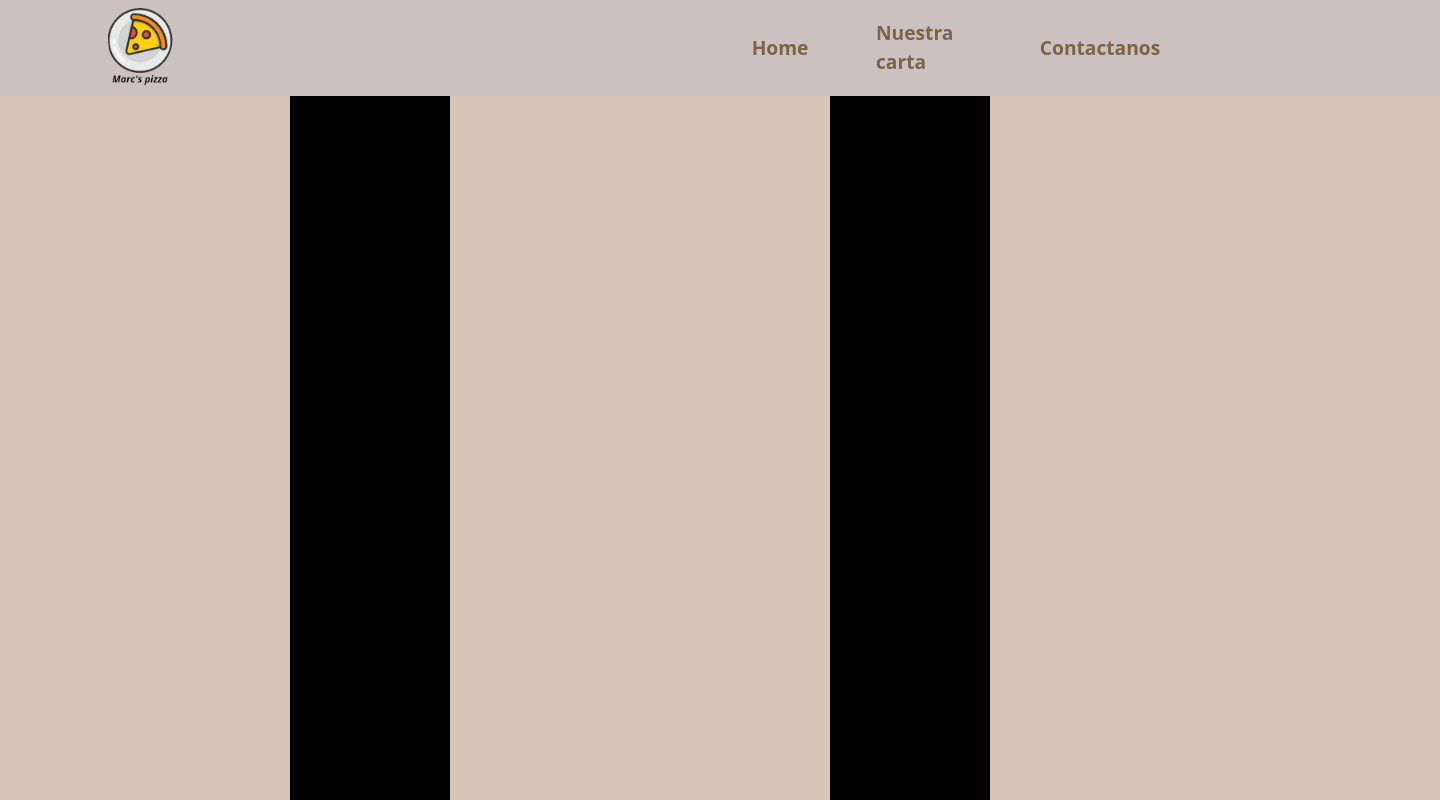
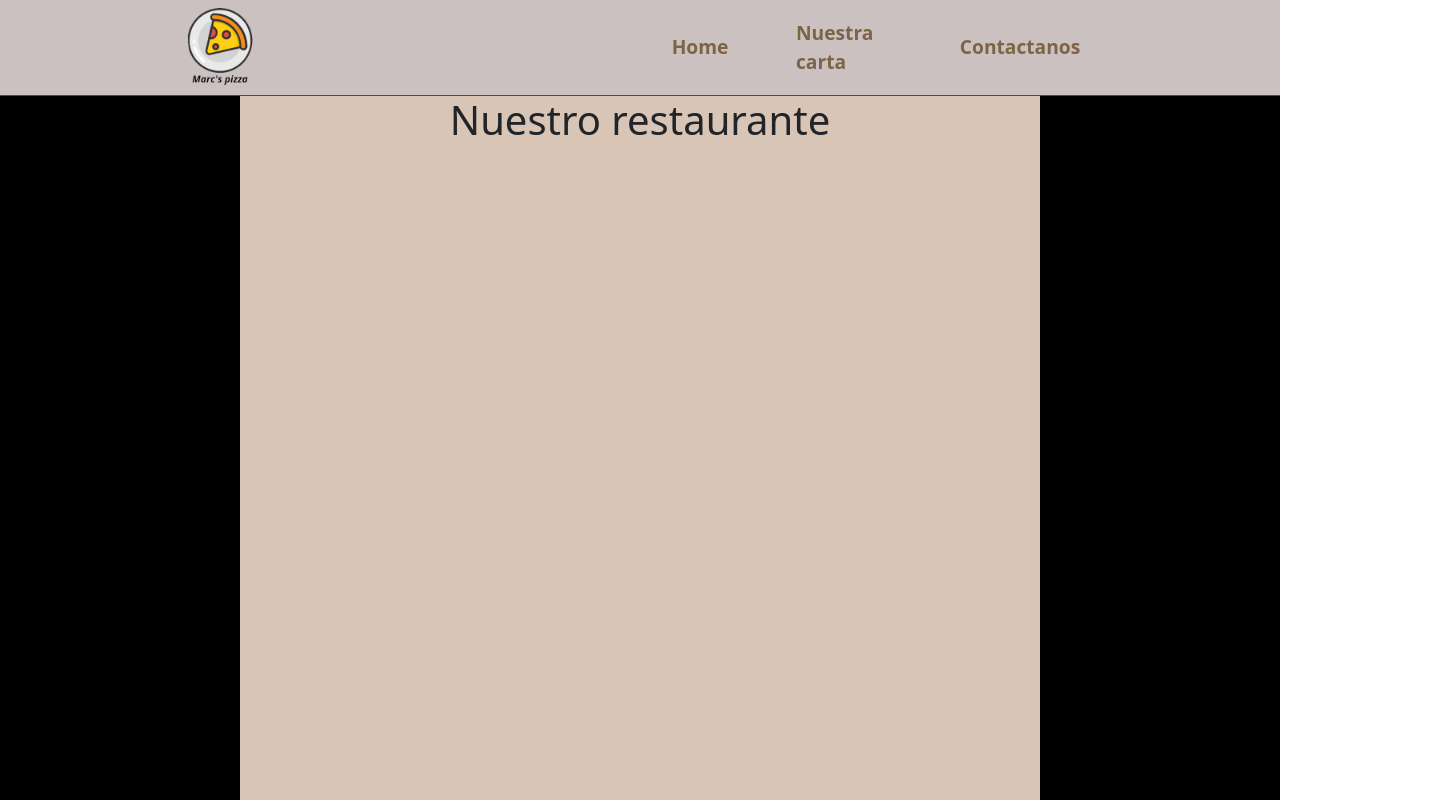
Before and after one commit to marcormun/Proyecto-2, a website: page index.html in a window 1280 px wide. Shown: the top 800 px of the page, 1440 px wide, since content can reach past the window. Drawn offline with nearby package versions, Linux system fonts and the light colour scheme.

Commit message:
Width pagina principal arreglado, comienzo del cuerpo de la página

```diff
--- a/css/styles.css
+++ b/css/styles.css
@@ -1,9 +1,11 @@
-body{
-    height: 100vh;
+.contenedorGeneral{
+    height: 200vh;
+    width: 100%;
+    position: relative;
     display: flex;
+    flex-direction: column;
     margin: 0;
     align-items: flex-start;
-    justify-content: center;
     background-color: rgb(172, 152, 152);
 }
 .link a:link {
@@ -11,12 +13,13 @@ body{
 }
 .barraNavegacion{
     display: flex;
-    width: 100em;
+    width: 100%;
     flex-direction: row;
     height: 6em;
     background-color: rgb(204, 193, 193);
     align-items: center;
     justify-content: space-around;
+    border-bottom: 1px rgb(90, 73, 50) solid;
 }
 .logo {
     height: 5em;
@@ -41,18 +44,20 @@ body{
     font-size: 1.2em;
 }
 .fuenteLinks:hover {
-    color: rgb(90, 73, 50);;
+    color: rgb(90, 73, 50);
 }
 .cuerpo{
     background-color: rgb(216, 197, 181);
+    width: 100%;
     height: 100em;
+    position: absolute;
+    top: 6em;
     display: flex;
     flex-direction: row;
-    align-items: center;
-    justify-content: center;
+    justify-content: space-between;
 }
 .bordes {
     background-color: black;
     height: 100em;
-    width: 10em;
+    width: 15em;
 }
```
